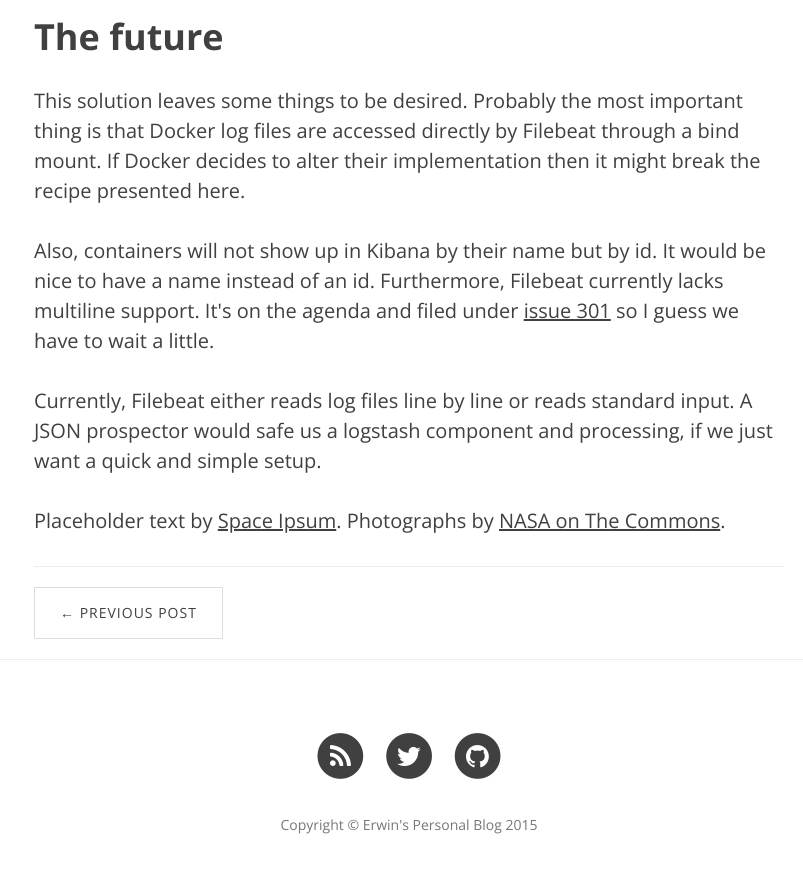
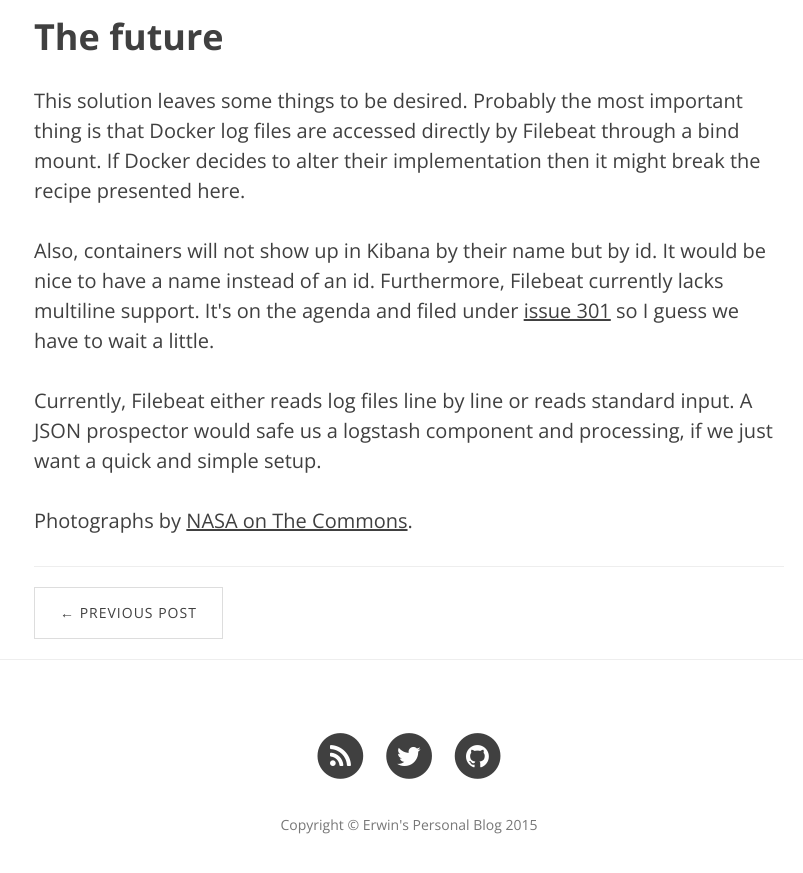
Before and after one commit to eembsen/eembsen.github.io, a Jekyll site: the page built from _posts/2015-12-05-docker-es-filebeat.markdown, in a window 1280 px wide and 900 px high, scrolled down 2855 px. Shown: the top 873 px of the window, without its empty margins (231-1034 px from the left). Built offline with Jekyll 4.4.1, drawn with Linux system fonts in a browser that asks for light colours; nearby versions of some CDN libraries.

Commit message:
Repairing about me and such

```diff
--- a/_posts/2015-12-05-docker-es-filebeat.markdown
+++ b/_posts/2015-12-05-docker-es-filebeat.markdown
@@ -103,4 +103,4 @@ id. Furthermore, Filebeat currently lacks multiline support. It's on the agenda
 <p>Currently, Filebeat either reads log files line by line or reads standard input. A JSON prospector would safe us a
 logstash component and processing, if we just want a quick and simple setup.</p>
 
-<p>Placeholder text by <a href="http://spaceipsum.com/">Space Ipsum</a>. Photographs by <a href="https://www.flickr.com/photos/nasacommons/">NASA on The Commons</a>.</p>
+<p>Photographs by <a href="https://www.flickr.com/photos/nasacommons/">NASA on The Commons</a>.</p>
```
